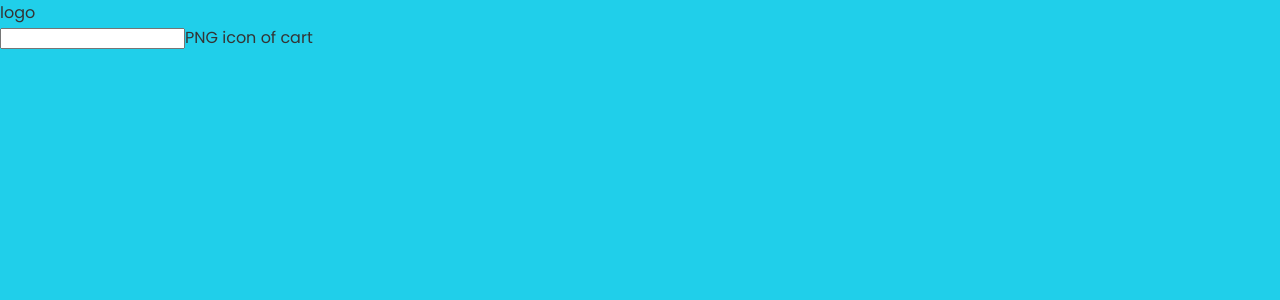
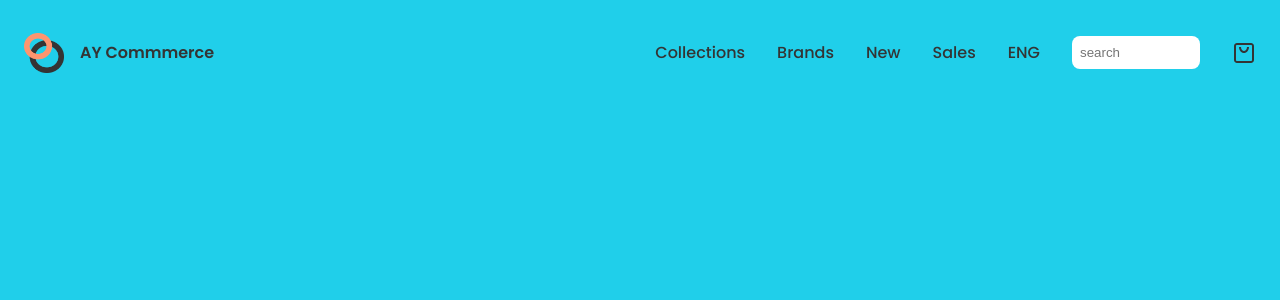
Before and after one commit to AY-SWE/eCommerceFrontendOnly, a React (Create React App) app: page / in a window 1280 px wide. Shown: the top 300 px of the page. Built offline with nearby package versions, Linux system fonts and the light colour scheme.

Commit message:
finished header component

```diff
--- a/src/components/header/Header.jsx
+++ b/src/components/header/Header.jsx
@@ -1,19 +1,27 @@
 import React from 'react'
 import css from './Header.module.css'
-
+import Logo from '../../assets/logo.png'
+import {CgShoppingBag} from 'react-icons/cg'
 const Header = () => {
   return (
     <div className={css.container}>
         <div className={css.logo}>
-            logo
+            <img src={Logo} alt="logo" />
+            <span>AY Commmerce</span>
         </div>
 
         <div className={css.right}>
             <div className={css.menu}>
-
+                <ul className={css.menu}>
+                    <li>Collections</li>
+                    <li>Brands</li>
+                    <li>New</li>
+                    <li>Sales</li>
+                    <li>ENG</li>
+                </ul>
             </div>
-            <input type="text" className={css.search}/>
-            <span>PNG icon of cart</span>
+            <input type="text" className={css.search} placeholder='search'/>
+            <CgShoppingBag className={css.cart}/>
         </div>
     </div>
   )
--- a/src/components/header/Header.module.css
+++ b/src/components/header/Header.module.css
@@ -0,0 +1,53 @@
+.container{
+    padding: 1.5rem;
+    display: flex;
+}
+
+.logo{
+    display: flex;
+    align-items: center;
+    flex:1;
+    gap:1rem;
+}
+
+.logo img{
+    width: 2.5rem;
+    height: 2.5rem;
+}
+
+.logo span{
+    font-weight: 600;
+}
+
+.right{
+    display: flex;
+    gap: 2rem;
+    align-items: center;
+    justify-content: center;
+}
+
+.menu{
+    display: flex;
+    gap: 2rem;
+    font-weight: 500;
+    list-style: none;
+}
+
+.menu li:hover{
+    cursor: pointer;
+    color: rgba(222, 204, 48, 0.857);
+}
+
+.search{
+    width: 7rem;
+    outline: none;
+    border: none;
+    border-radius:0.5rem;
+    padding: 0.5rem;
+    height: 30%;
+}
+
+.cart{
+    width: 1.5rem;
+    height: 1.5rem;
+}
```
